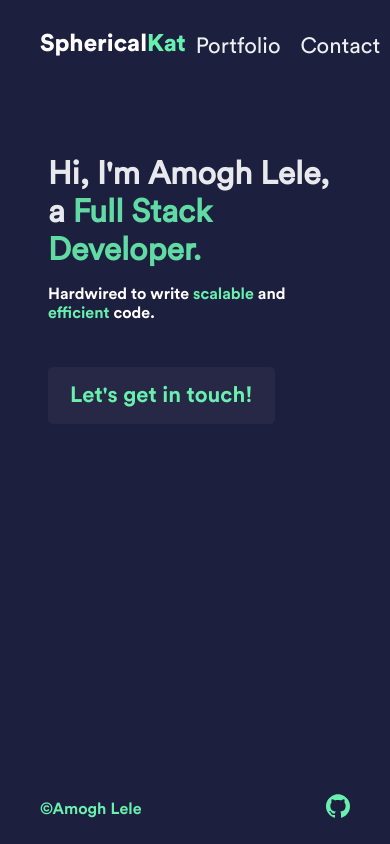
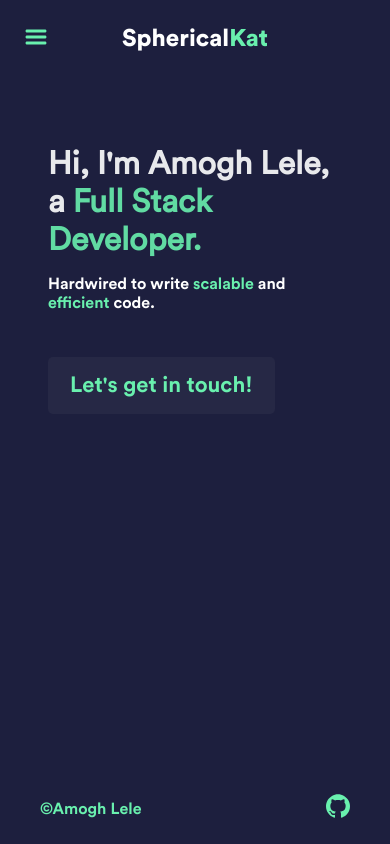
Before and after one commit to SphericalKat/sphericalkat.dev, a React (Create React App) app: page / in a window 390 px wide. Built offline with nearby package versions, Linux system fonts and the light colour scheme.

Commit message:
:bug: fix overflowing menu items by making the menu responsive
Signed-off-by: ATechnoHazard <amolele@gmail.com>

```diff
--- a/src/components/loading/loading.jsx
+++ b/src/components/loading/loading.jsx
@@ -4,7 +4,7 @@ import "./loading.css";
 const Loading = () => {
   return (
     <div className="container">
-      <div classNameName="spinner">
+      <div className="spinner">
         <div className="double-bounce1"></div>
         <div className="double-bounce2"></div>
       </div>
--- a/src/components/navbar/navbar.css
+++ b/src/components/navbar/navbar.css
@@ -8,10 +8,18 @@ p {
   text-decoration: none;
 }
 
+nav {
+  width: 100%;
+}
+
+#nav-button {
+  display: none;
+}
+
 header {
   display: flex;
   justify-content: space-between;
-  align-items: flex-end;
+  align-items: center;
   padding: 30px 2.5em;
 }
 
@@ -20,15 +28,19 @@ header {
   color: white;
   font-family: "CircularStdBlack", sans-serif;
   font-size: 24px;
+  margin-right: auto;
 }
 
 .nav-logo-span {
-  color: var(--neon-green)
+  color: var(--neon-green);
 }
 
 .nav-links {
   display: flex;
   list-style: none;
+  justify-content: space-between;
+  align-items: stretch;
+  width: 100%;
 }
 
 .nav-links li {
@@ -48,3 +60,58 @@ header {
 .nav-links li a:hover {
   color: var(--neon-green);
 }
+
+@media screen and (max-width: 768px) {
+  .nav-links li {
+    display: none;
+    transition: all 0.4s ease 0s;
+  }
+
+  .opened li {
+    display: block;
+  }
+
+  .nav-links ul {
+    transition: all .5s;
+  }
+
+  #nav-button {
+    display: block;
+    position: absolute;
+    top: 0;
+    left: 0;
+    padding: 25px 0 0 1.5em;
+    cursor: pointer;
+  }
+
+  .opened ul {
+    flex-direction: column;
+    justify-content: flex-start;
+    align-items: center;
+    width: 100%;
+    height: 100vh;
+    z-index: 1;
+    transition: all .5s;
+  }
+
+  .opened li {
+    padding: 20px 0 0 0;
+  }
+
+  .nav-links {
+    justify-content: center;
+  }
+
+  header {
+    padding: 25px 1.5em;
+  }
+
+  .nav-logo {
+    margin: 0;
+  }
+
+  #nav-button img {
+    height: 24px;
+    width: 24px;
+  }
+}
--- a/src/components/navbar/navbar.jsx
+++ b/src/components/navbar/navbar.jsx
@@ -1,18 +1,30 @@
 import React from "react";
 import { Link } from "react-router-dom";
 import "./navbar.css";
+import hamburger from "../../assets/images/hamburger.svg";
 
 const Navbar = (props) => {
   const items = ["portfolio", "contact"];
+  const onClickHamburger = (_) => {
+    const nav = document.getElementById("nav-header");
+    if (nav.className === "nav-container") {
+      nav.className += " opened";
+    } else {
+      nav.className = "nav-container";
+    }
+  };
 
   return (
     <div>
-      <header>
-        <Link className="nav-logo" to="/">
-          Spherical<span className="nav-logo-span">Kat</span>
-        </Link>
+      <header className="nav-container" id="nav-header">
+        <div id="nav-button" onClick={onClickHamburger}>
+          <img src={hamburger} alt="hamburger" />
+        </div>
         <nav>
           <ul className="nav-links">
+            <Link className="nav-logo" to="/">
+              Spherical<span className="nav-logo-span">Kat</span>
+            </Link>
             {items.map((item) => (
               <li key={item}>
                 <Link
```
Also changed, not shown: src/assets/images/hamburger.svg (added).
